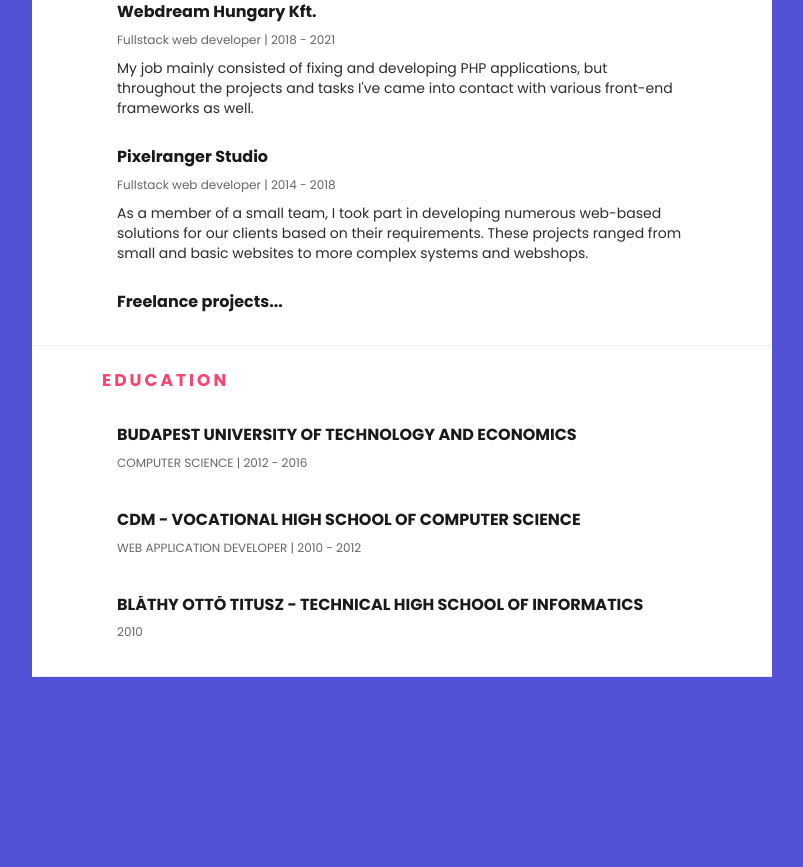
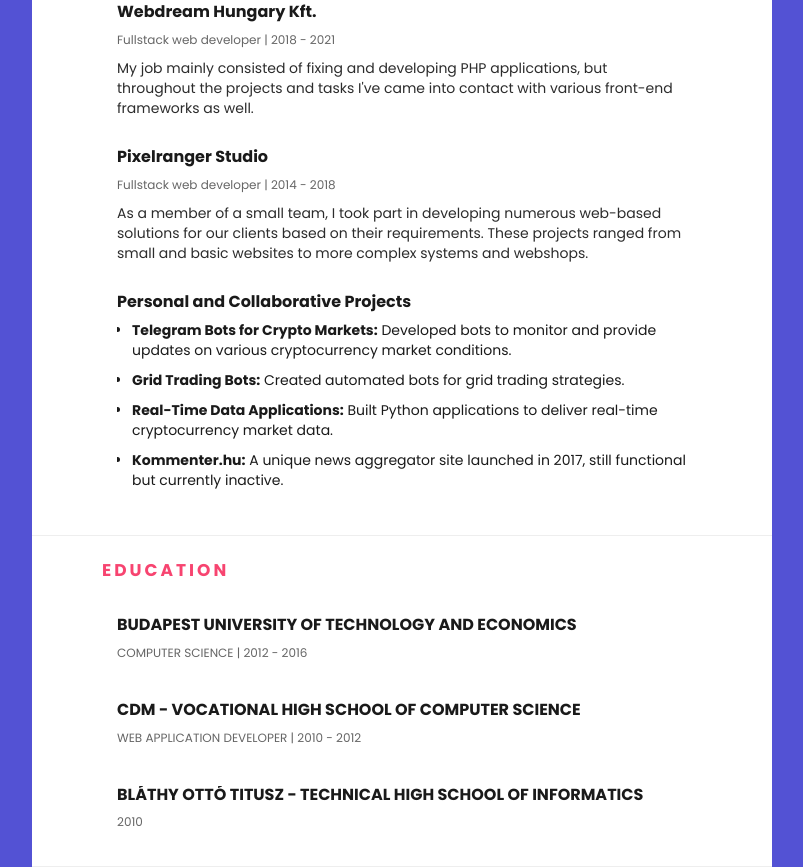
Before and after one commit to johann123/johann123.github.io, a plain HTML site: page index.html in a window 1280 px wide. Shown: the part 1294-2161 px from the top of the page, without its empty margins (368-1171 px from the left). Before the commit the page ends 1971 px from the top, so only its background shows below. Drawn offline with Linux system fonts and the light colour scheme.

Commit message:
update 2024

```diff
--- a/index.html
+++ b/index.html
@@ -298,7 +298,19 @@
                 </div>
                 <div class="col-md-12 col-sm-12 col-xs-12">
                     <div class="resume-item">
-                        <h2>Freelance projects...</h2>
+                        <h2>Personal and Collaborative Projects</h2>
+                        <ul>
+                            <li><strong>Telegram Bots for Crypto Markets:</strong> Developed bots to monitor and provide updates on
+                                various cryptocurrency market conditions.
+                            </li>
+                            <li><strong>Grid Trading Bots:</strong> Created automated bots for grid trading strategies.</li>
+                            <li><strong>Real-Time Data Applications:</strong> Built Python applications to deliver real-time
+                                cryptocurrency market data.
+                            </li>
+                            <li><strong>Kommenter.hu:</strong> A unique news aggregator site launched in 2017, still functional but
+                                currently inactive.
+                            </li>
+                        </ul>
                     </div>
                 </div>
             </div>
```
